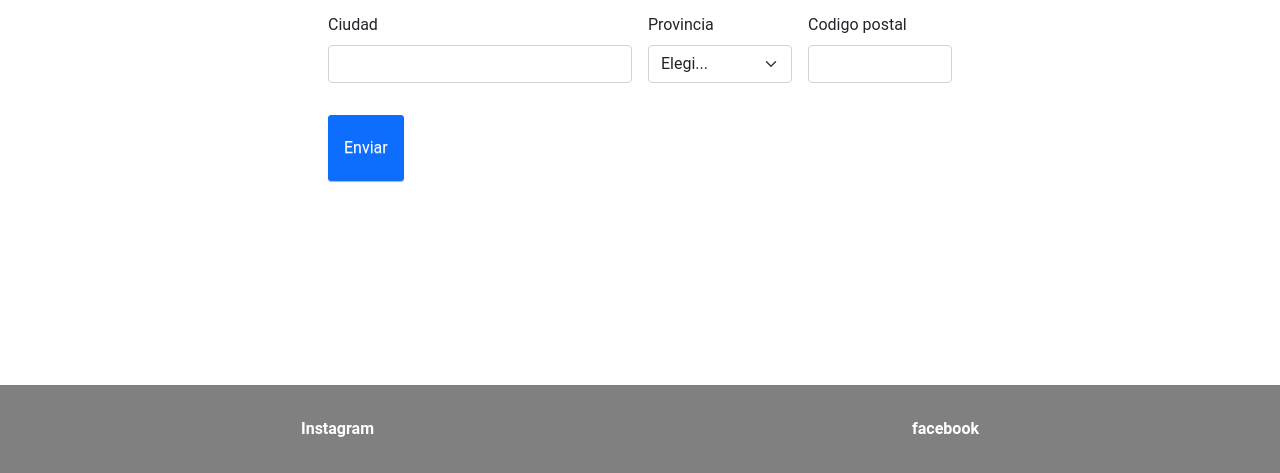
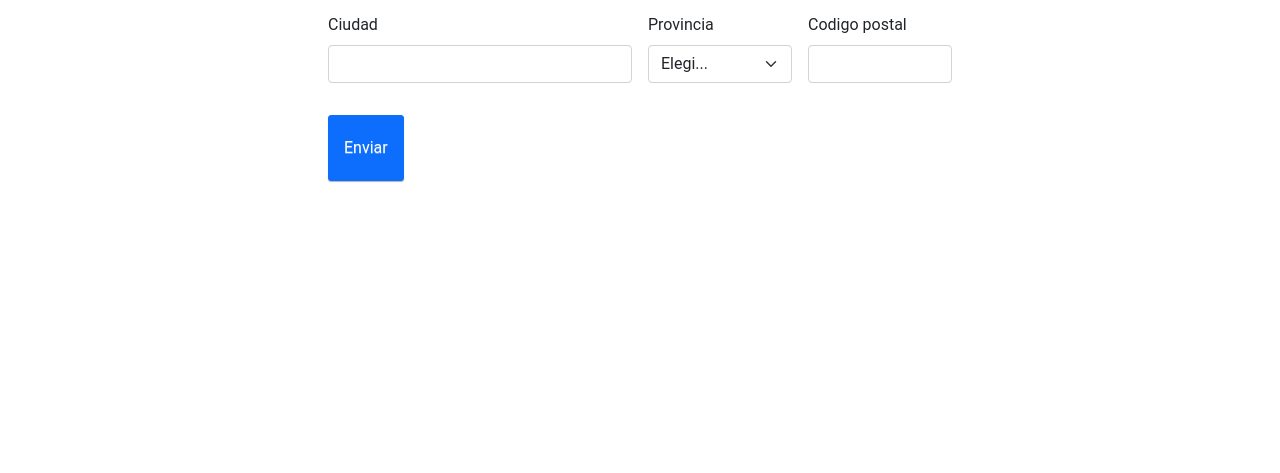
Before and after one commit to TrellixVulnTeam/1erclase_7ICB, a plain HTML site: page pages/contacto.html in a window 1280 px wide. Shown: the part 327-800 px from the top of the page. Drawn offline with nearby package versions, Linux system fonts and the light colour scheme.

Commit message:
ultimando detalles para la entrega

```diff
--- a/pages/contacto.html
+++ b/pages/contacto.html
@@ -109,10 +109,7 @@
 
 
         <!-- inicio del footer -->
-        <footer>
-            <a href="https://instagram.com">Instagram</a>
-            <a href="https://facebook.com">facebook</a>
-        </footer>
+
 
 
         <!-- js -->
--- a/style.css
+++ b/style.css
@@ -53,7 +53,7 @@ h1 {
 }
 
 #menu ul li a:hover {
-    background-color: rgb(187, 187, 187);
+    background-color: rgb(143, 167, 100);
     transition: ease 0.4s;
     animation: navmenu 1s;
     animation-fill-mode: forwards;
@@ -140,26 +140,6 @@ textarea {
     background-color: #29962A;
 }
 
-footer {
-    padding: 2rem;
-    background-color: gray;
-    text-align: center;
-    margin-top: auto;
-    bottom: 0;
-    position: absolute;
-    width: 100%;
-    flex-direction: row;
-    display: flex;
-    justify-content: space-around;
-    align-items: center;
-}
-
-footer a {
-    text-decoration: none;
-    color: white;
-    font-weight: bold;
-}
-
 .padding-form {
     padding: 2rem;
 }
@@ -244,8 +224,9 @@ h3 {
 }
 
 #menu ul li a:hover {
-    background-color: rgb(187, 187, 187);
+    background-color: rgb(0, 0, 0);
     transition: ease 0.4s;
+    color: white;
 }
 
 .blog-productos {
```
Also changed, not shown: pages/servicios.html (+2 -0 lines), pages/sobre-nosotros.html (+1 -4 lines).
